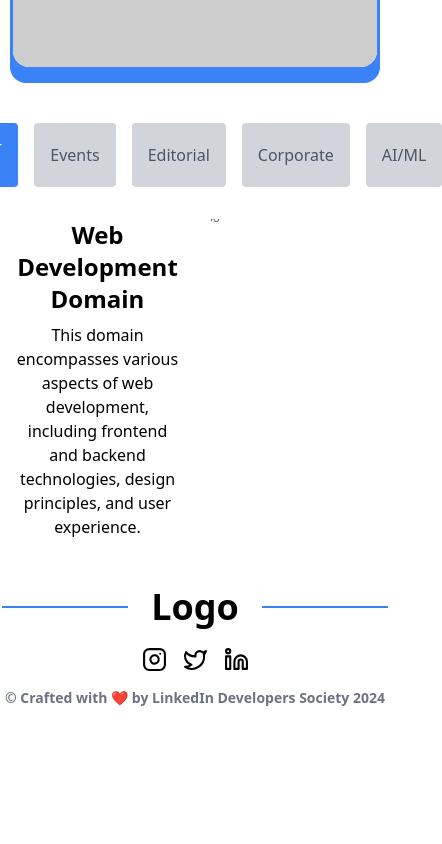
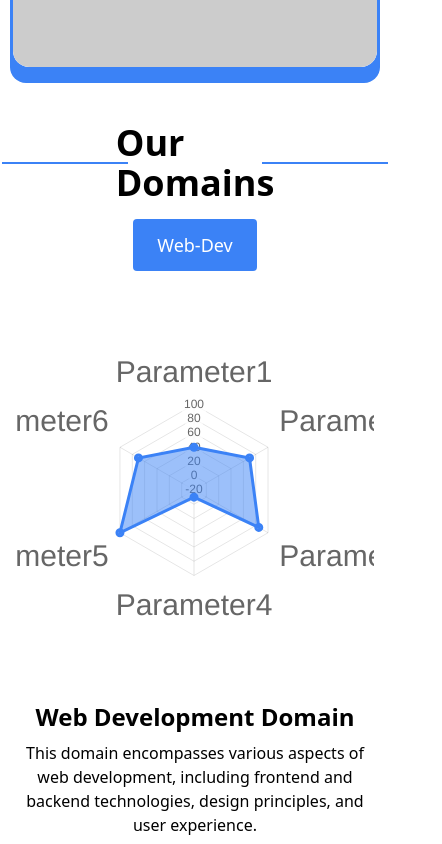
Before and after one commit to Whis2903/official-website, a Next.js app: page / in a window 390 px wide. Shown: the part 1300-2144 px from the top of the page, 442 px wide, since content can reach past the window. Before the commit the page ends 2024 px from the top, so only its background shows below. Built offline with nearby package versions, Linux system fonts and the light colour scheme.

Commit message:
updated the domains section

```diff
--- a/app/components/Domains.tsx
+++ b/app/components/Domains.tsx
@@ -41,31 +41,31 @@ const domainDetails: { [key: string]: DomainInfo } = {
 
 const Domain = () => {
   const [currentDomain, setCurrentDomain] = useState<keyof DatasetVisibility>("Web-Dev");
+  const [isDropdownOpen, setIsDropdownOpen] = useState(false);
 
   const toggleDataset = (dataset: keyof DatasetVisibility) => {
-    setCurrentDomain(dataset); // Update the current domain
-
-    const updatedVisibility: DatasetVisibility = {
-      "Web-Dev": false,
-      Events: false,
-      Editorial: false,
-      Corporate: false,
-      "AI/ML": false,
-    };
-    updatedVisibility[dataset] = true; // Only the selected dataset will be visible
-
-    // No need to manage dataset visibility here if you're only updating the current domain
+    setCurrentDomain(dataset);
+    setIsDropdownOpen(false); // Close the dropdown after selecting an option
   };
 
   return (
-    <div>
+    <section>
+      {/* Title Section */}
+      <div className="grid grid-cols-3 place-content-center place-items-center w-full mb-4">
+        <div className="h-[2px] w-[97%] bg-blue-500" />
+        <h1 className="text-4xl font-semibold">Our Domains</h1>
+        <div className="h-[2px] w-[97%] bg-blue-500" />
+      </div>
+
       {/* Button Section */}
-      <div className="flex justify-center space-x-4 mb-4">
+      <div className="flex flex-col items-center mb-6">
+        {/* Desktop buttons */}
+        <div className="hidden sm:flex justify-center space-x-6 mb-6">
           {Object.keys(domainDetails).map((key) => (
             <button
               key={key}
               onClick={() => toggleDataset(key as keyof DatasetVisibility)}
-            className={`px-4 py-2 rounded ${
+              className={`px-6 py-3 rounded text-lg ${
                 currentDomain === key
                   ? "bg-blue-500 text-white"
                   : "bg-gray-300 text-gray-600"
@@ -76,24 +76,49 @@ const Domain = () => {
           ))}
         </div>
 
+        {/* Mobile dropdown */}
+        <div className="relative sm:hidden">
+          <button
+            onClick={() => setIsDropdownOpen(!isDropdownOpen)}
+            className="px-6 py-3 rounded text-lg bg-blue-500 text-white"
+          >
+            {currentDomain}
+          </button>
+          {isDropdownOpen && (
+            <div className="absolute mt-2 bg-white border border-gray-300 rounded shadow-lg">
+              {Object.keys(domainDetails).map(
+                (key) =>
+                  key !== currentDomain && (
+                    <button
+                      key={key}
+                      onClick={() => toggleDataset(key as keyof DatasetVisibility)}
+                      className="block px-6 py-3 text-left w-full text-gray-600 hover:bg-gray-100"
+                    >
+                      {key}
+                    </button>
+                  )
+              )}
+            </div>
+          )}
+        </div>
+      </div>
+
       {/* Flexbox for Title/Description and Chart */}
-      <div className="flex">
-        {/* Left Side for Title and Description */}
-        <div className="flex flex-col justify-center items-center w-1/2 p-4">
+      <div className="flex flex-col-reverse sm:flex-row">
+        {/* Left Side for Title and Description (comes first in mobile view) */}
+        <div className="flex flex-col justify-center items-center w-full sm:w-1/2 p-4">
           <h1 className="text-2xl font-bold mb-2 text-center">
             {domainDetails[currentDomain].title}
           </h1>
-          <p className="mb-4 text-center">
-            {domainDetails[currentDomain].description}
-          </p>
+          <p className="mb-4 text-center">{domainDetails[currentDomain].description}</p>
         </div>
 
-        {/* Right Side for Chart */}
-        <div className="w-1/2 p-4">
-          <DomainChart datasetVisibility={{ [currentDomain]: true }} /> {/* Pass only the current domain */}
+        {/* Right Side for Chart (comes second in mobile view) */}
+        <div className="w-full sm:w-1/2 p-4">
+          <DomainChart datasetVisibility={{ [currentDomain]: true }} />
         </div>
       </div>
-    </div>
+    </section>
   );
 };
 
```
Lines whose indentation alone changed are shown as unchanged.
